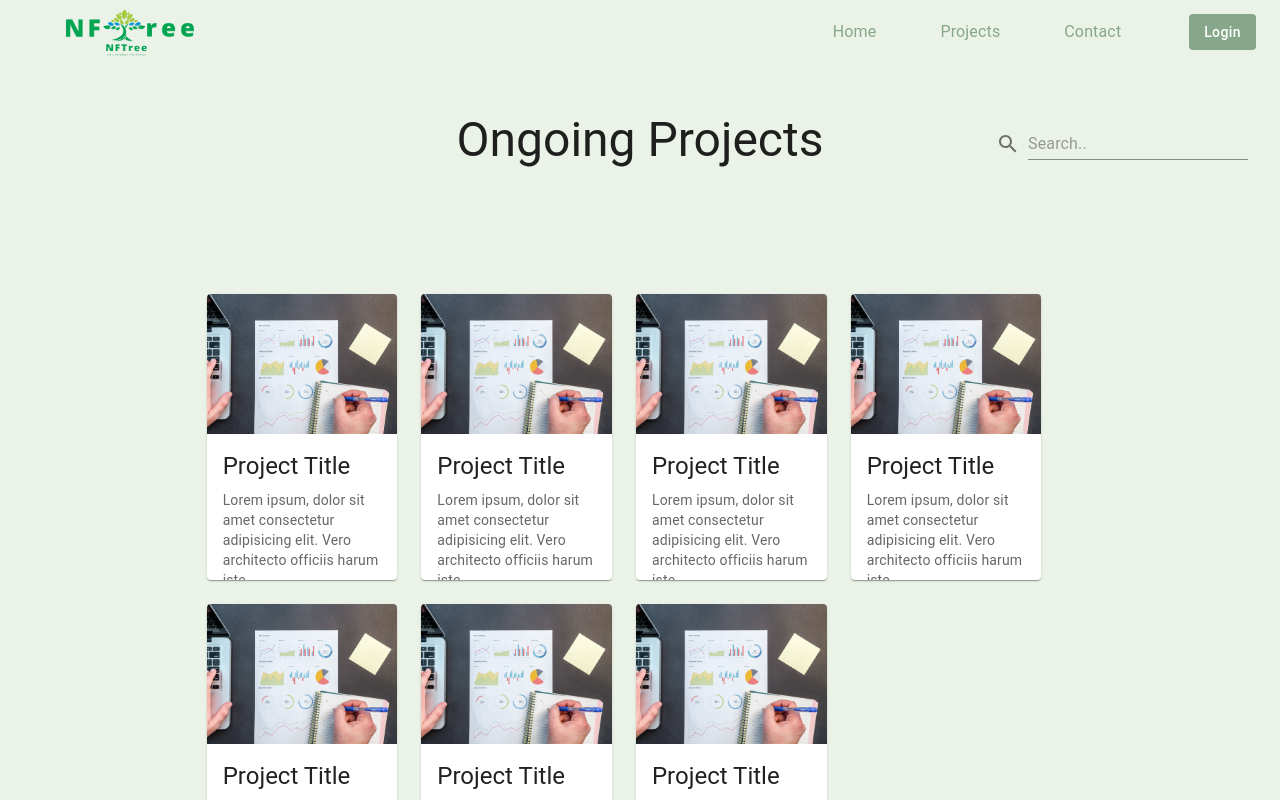
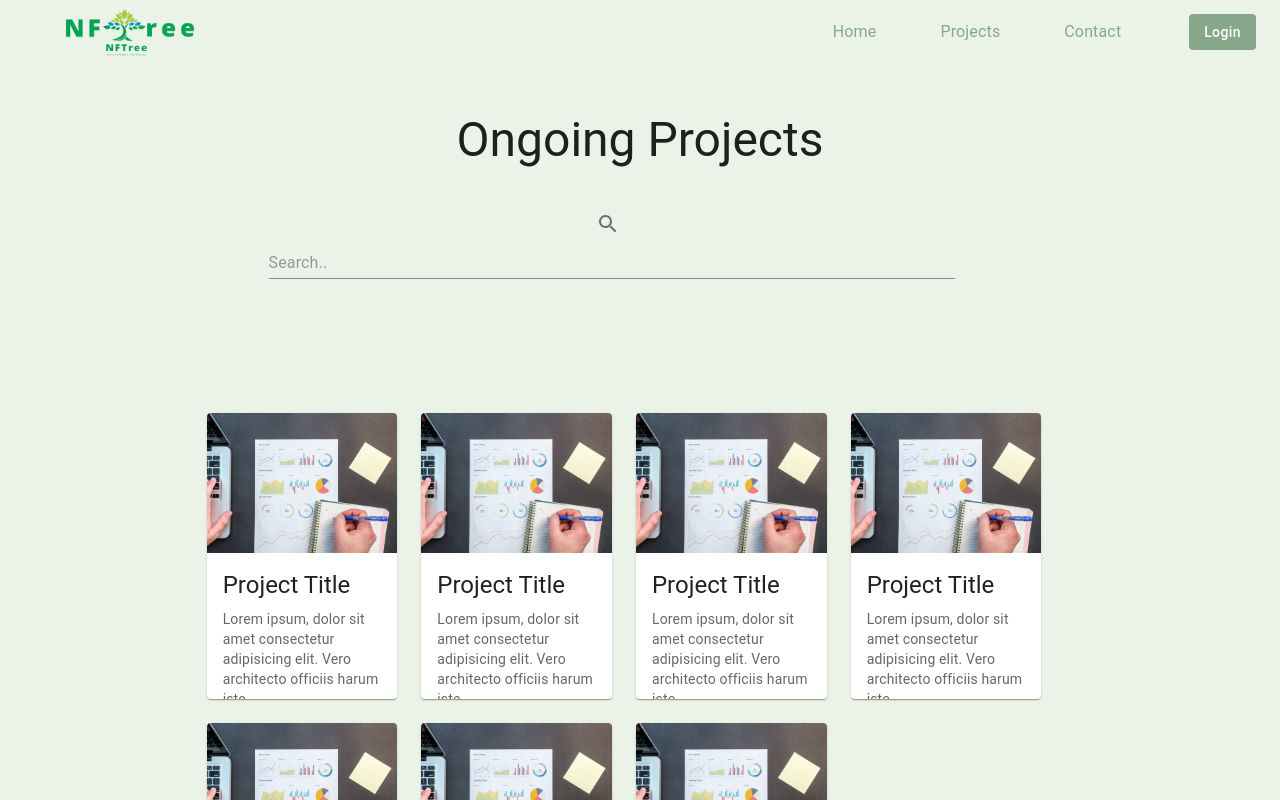
Before and after one commit to ankitbajpai65/NFTree, a React (Vite) app: page /ongoing_project in a window 1280 px wide. Shown: the top 800 px of the page. Built offline with nearby package versions, Linux system fonts and the light colour scheme.

Commit message:
Change searchbar position

```diff
--- a/src/Components/Projects/OngoingProject/OngoingProject.jsx
+++ b/src/Components/Projects/OngoingProject/OngoingProject.jsx
@@ -22,24 +22,45 @@ export default function OngoingProject() {
                     display: 'block',
                     textAlign: 'center',
                     margin: '7rem 0 2rem',
-                    position: 'relative'
+                    // position: 'relative'
                 }}
             >
                 <Typography
                     variant="h3"
                     gutterBottom>Ongoing Projects</Typography>
             </div>
-            <Box
-                sx={{
-                    position: 'absolute',
-                    top: '8rem',
-                    right: '2rem'
+
+            <Grid container spacing={1} sx={{
+                // width:100,
+                // border: '2px solid violet',
+                // height: '100vh',
+                display: 'flex',
+                alignItems: "center",
+                py: 5
+            }}>
+                <Grid item xs={2}></Grid>
+                <Grid container spacing={3} xs={8} sx={{
+                    // border: '2px solid blue',
+                    display: 'flex',
+                    alignItems: 'center'
                 }}>
-                <SearchIcon sx={{ color: 'action.active', mr: 1, my: 0.5 }} />
-                <TextField id="input-with-sx" placeholder="Search.." variant="standard" />
-            </Box>
+                    <Box
+                        sx={{
+                            width: '80%',
+                            textAlign:'center',
+                            margin:'auto'
+                            // position: 'absolute',
+                            // top: '8rem',
+                            // right: '2rem'
+                        }}>
+                        <SearchIcon sx={{ color: 'action.active', mr: 1, my: 0.5 }} />
+                        <TextField id="input-with-sx" placeholder="Search.." variant="standard" sx={{width:'100%'}} />
+                    </Box>
+                </Grid>
+                <Grid item xs={2}></Grid>
+            </Grid>
 
-            <Grid container spacing={1}  sx={{
+            <Grid container spacing={1} sx={{
                 // width:100,
                 // border: '2px solid violet',
                 height: '100vh',
```
